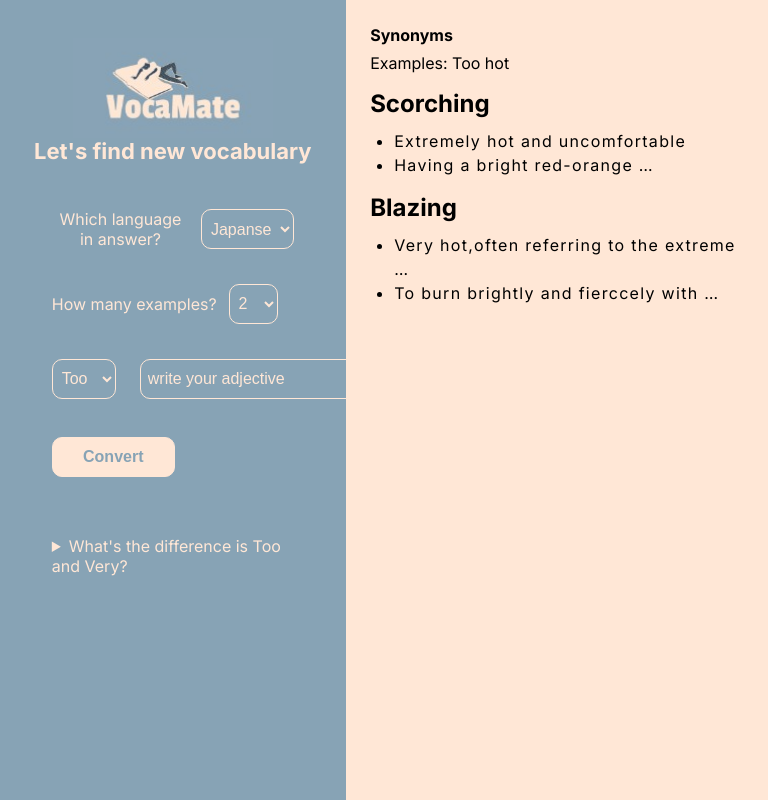
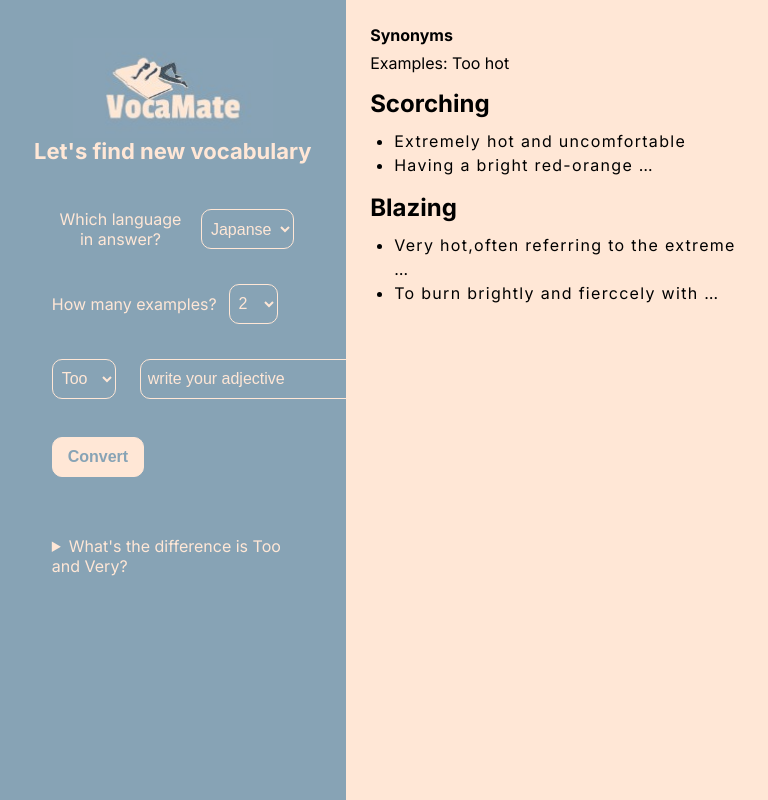
Before and after one commit to ha-nakamura112/search_syn, a Next.js app: page / in a window 768 px wide. Built offline with nearby package versions, Linux system fonts and the light colour scheme.

Commit message:
style updated monbile version

```diff
--- a/src/styles/Home.module.css
+++ b/src/styles/Home.module.css
@@ -238,7 +238,6 @@
     column-gap: 3vw;
   }
 
-
   .submit__button > button {
     height: 4vh;
     width: 20vw;
@@ -305,7 +304,7 @@
 
 
   .submit__button > button {
-    width: 16vw;
+    width: 12vw;
   }
 
 }
```
